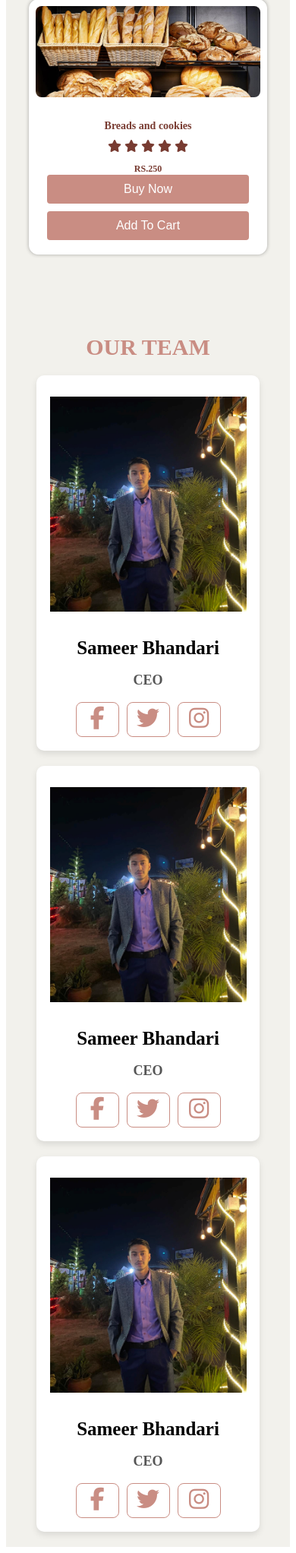
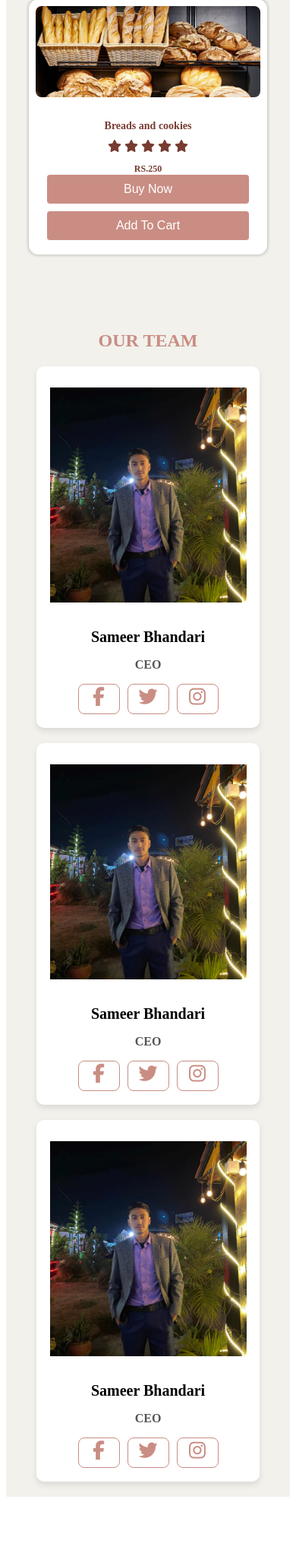
Before and after one commit to 10Sameer/BakeryProjectPractise, a PHP site: page /productPage.html in a window 390 px wide. Shown: the part 1949-3993 px from the top of the page at 76% size. After the commit the page ends 3919 px from the top, so only its background shows below. Run offline with PHP 8.4, Linux system fonts and the light colour scheme; some libraries are stand-ins or nearby versions.

Commit message:
Team page Responsive

```diff
--- a/style.css
+++ b/style.css
@@ -372,3 +372,25 @@
    background-color: #783b31;
    transform: scale(1.2);
 }
+
+/* Media query for tablets and smaller devices */
+@media screen and (max-width: 768px) {
+   .team-heading {
+       font-size: 24px;
+   }
+
+   .team-content h3 {
+       font-size: 20px;
+   }
+
+   .team-content p {
+       font-size: 16px;
+   }
+
+   .team-socialmedia i {
+       height: 30px;
+       width: 45px;
+       font-size: 25px;
+       padding: 4px;
+   }
+}
```
